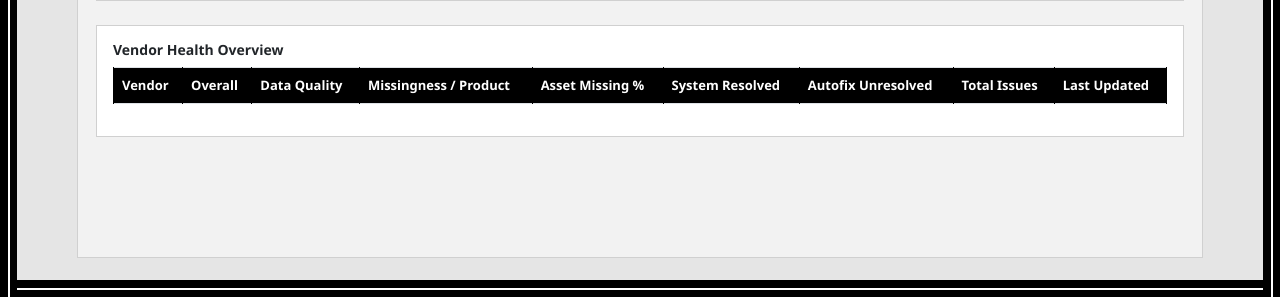
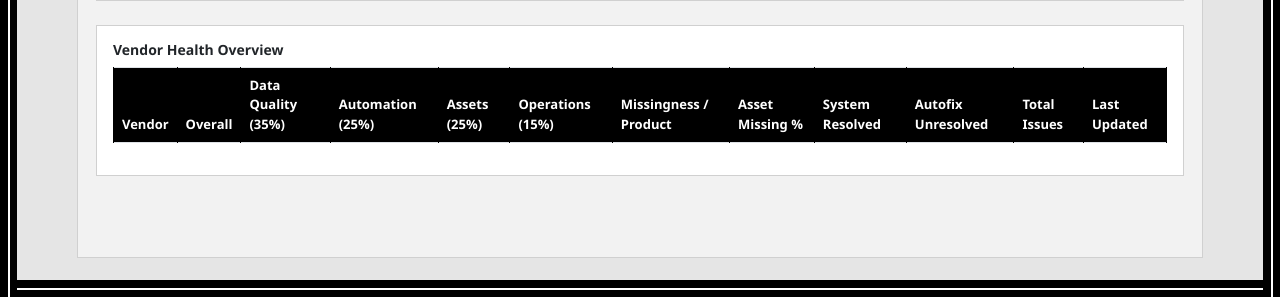
Before and after one commit to zobrathemanish/Vendor-Portal-staging, a Flask app: template templates/admin_home.html in a window 1280 px wide. Shown: the part 503-800 px from the top of the page. Run offline with Flask 3, Linux system fonts and the light colour scheme; the template is opened without the code that fills it, so the values that code supplies are empty; parts of the project's set-up code (start-up, migrations or seed data) failed here and were passed over.

Commit message:
added automation scores and required for overall score

```diff
--- a/templates/admin_home.html
+++ b/templates/admin_home.html
@@ -249,7 +249,10 @@
                         <tr>
                             <th>Vendor</th>
                             <th>Overall</th>
-                            <th>Data Quality</th>
+                            <th>Data Quality (35%)</th>
+                            <th>Automation (25%)</th>
+                            <th>Assets (25%)</th>
+                            <th>Operations (15%)</th>
                             <th>Missingness / Product</th>
                             <th>Asset Missing %</th>
                             <th>System Resolved</th>
@@ -590,6 +593,10 @@ function buildTable(data) {
     const overall = getScoreBadge(v.overall_score);
 
     const dataQuality = pct(v.data_quality_score, 2);
+    const automation = pct(v.automation_score, 2);
+    const assetScore = pct(v.asset_score, 2);
+    const operations = pct(v.operations_score, 2);
+
     const missingness = pct(v.row_missingness_avg_pct, 2);
     const assetMissing = pct(v.asset_missing_pct, 2);
 
@@ -603,16 +610,24 @@ function buildTable(data) {
       <tr>
         <td>${vendor}</td>
         <td>${overall}</td>
+
         <td>${dataQuality}</td>
+        <td>${automation}</td>
+        <td>${assetScore}</td>
+        <td>${operations}</td>
+
         <td>${missingness}</td>
         <td>${assetMissing}</td>
+
         <td>${resolved}</td>
+
         <td>
-            ${Number(unresolved) > 0
-                ? `<span class="badge bg-danger">${unresolved}</span>`
-                : `<span class="badge bg-success">0</span>`
-            }
+          ${Number(unresolved) > 0
+            ? `<span class="badge bg-danger">${unresolved}</span>`
+            : `<span class="badge bg-success">0</span>`
+          }
         </td>
+
         <td>${totalIssues}</td>
         <td>${lastUpdated}</td>
       </tr>
```
